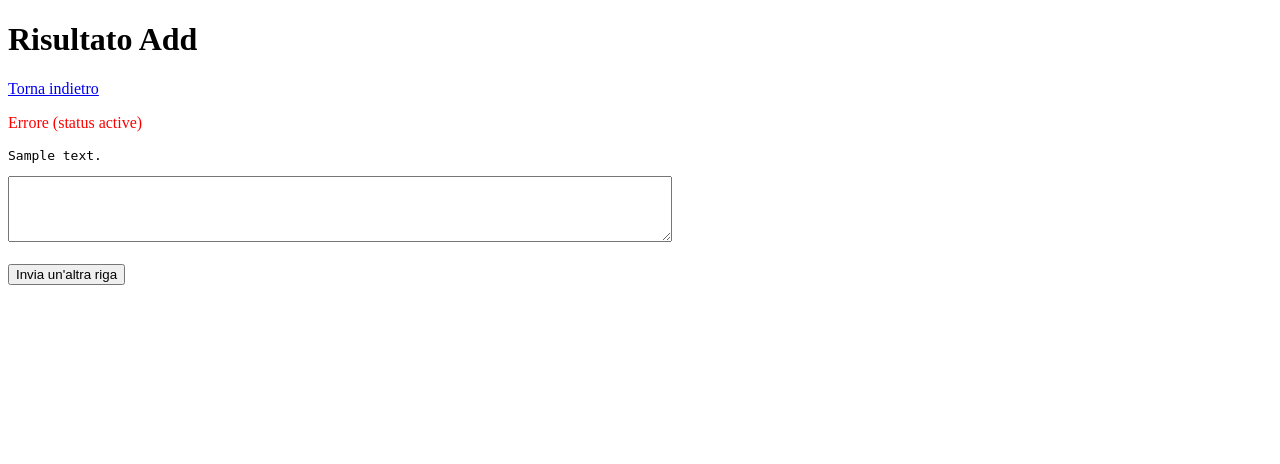
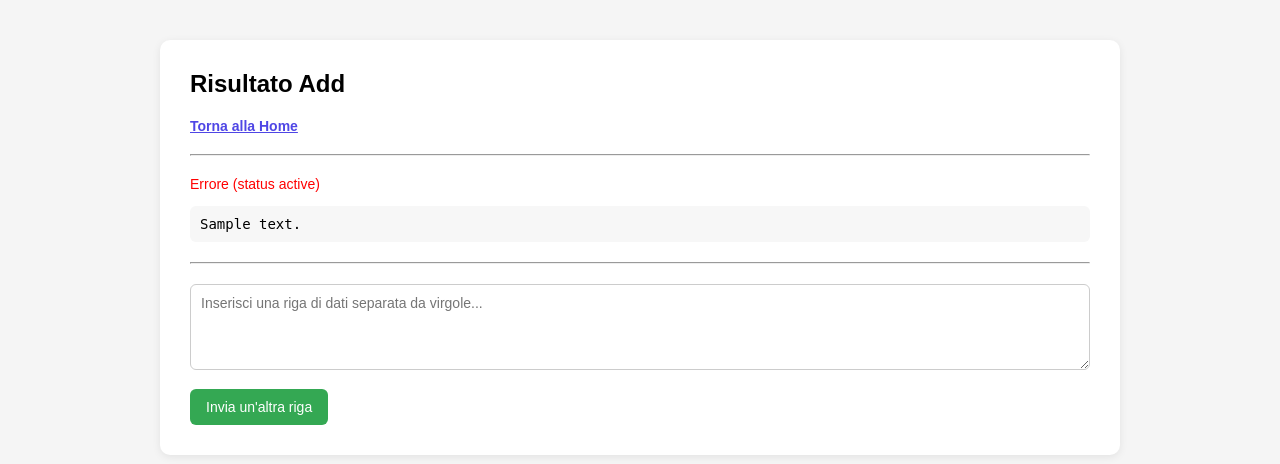
Before and after one commit to luxuang03/text2sql-project, a FastAPI app: template frontend/templates/add.html in a window 1280 px wide. Shown: the top 464 px of the page. Run offline with FastAPI, Linux system fonts and the light colour scheme; the template is opened without the code that fills it: most values are stand-ins (such as "Sample title", 1, 10 or a date in 2020).

Commit message:
add.html migliorato

```diff
--- a/frontend/templates/add.html
+++ b/frontend/templates/add.html
@@ -3,25 +3,110 @@
 <head>
     <meta charset="utf-8">
     <title>Add</title>
+
+    <style>
+        body {
+            font-family: Arial, sans-serif;
+            background-color: #f5f5f5;
+            margin: 0;
+            padding: 0;
+            font-size: 14px;
+        }
+
+        .container {
+            max-width: 900px;
+            margin: 40px auto;
+            background: white;
+            padding: 30px;
+            border-radius: 10px;
+            box-shadow: 0 2px 8px rgba(0,0,0,0.08);
+        }
+
+        h1 {
+            margin-top: 0;
+            margin-bottom: 20px;
+            font-size: 24px;
+        }
+
+        a {
+            color: #4f46e5;
+            text-decoration: underline;
+            font-weight: bold;
+        }
+
+        textarea {
+            width: 100%;
+            padding: 10px;
+            border: 1px solid #ccc;
+            border-radius: 6px;
+            box-sizing: border-box;
+            font-size: 14px;
+            font-family: Arial, sans-serif;
+        }
+
+        button {
+            padding: 10px 16px;
+            border: none;
+            border-radius: 6px;
+            background-color: #34a853;
+            color: white;
+            font-size: 14px;
+            cursor: pointer;
+        }
+
+        button:hover {
+            background-color: #2d9449;
+        }
+
+        .success {
+            color: #217346;
+            margin-top: 20px;
+        }
+
+        .error {
+            color: red;
+            margin-top: 20px;
+        }
+
+        pre {
+            background-color: #f7f7f7;
+            padding: 10px;
+            border-radius: 6px;
+            overflow-x: auto;
+        }
+
+        hr {
+            margin: 20px 0;
+        }
+    </style>
+
 </head>
 <body>
 
+<div class="container">
+
 <h1>Risultato Add</h1>
-<a href="/">Torna indietro</a>
+<a href="/">Torna alla Home</a>
+
+<hr>
 
 {% if ok %}
-<p style="color:green">Operazione riuscita (status {{ status }})</p>
+<p class="success">Operazione riuscita (status {{ status }})</p>
 {% else %}
-<p style="color:red">Errore (status {{ status }})</p>
+<p class="error">Errore (status {{ status }})</p>
 {% endif %}
 
 <pre>{{ body }}</pre>
 
+<hr>
+
 <form action="/add" method="post">
-    <textarea name="data_line" rows="4" cols="80"></textarea>
+    <textarea name="data_line" rows="4" placeholder="Inserisci una riga di dati separata da virgole..."></textarea>
     <br><br>
     <button type="submit">Invia un'altra riga</button>
 </form>
 
+</div>
+
 </body>
 </html>
```
